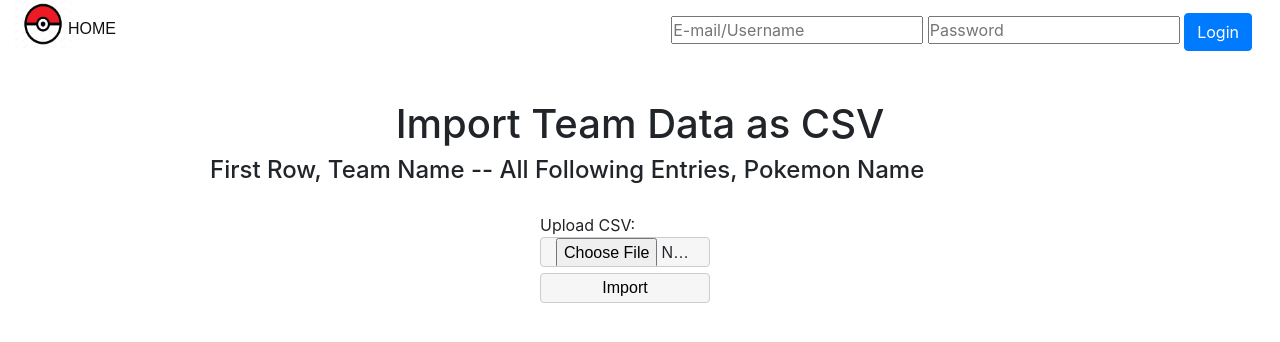
After one commit to lukedeni/pokemon_team_builder, a PHP site: page /import.php in a window 1280 px wide. The commit adds this page. Shown: the top 342 px of the page. Run offline with PHP 8.4, Linux system fonts and the light colour scheme.

Commit message:
adding ability to upload team

```diff
--- a/header.php
+++ b/header.php
@@ -33,6 +33,7 @@
                     <li><a href="create.php" style="padding: 5px">Create Team</a></li>
                     <li><a href="battle.php" style="padding: 5px">Battle Your Teams</a></li>
                     <li><a href="adv-search.php" style="padding: 5px">Search</a></li>
+                    <li><a href="import.php" style="padding: 5px">Import Team Data</a></li>
                     <li> <form action="includes/logout.inc.php" method="post" style="position: absolute; padding: 5px; top: 5px">
                     <button class= "btn btn-primary my-2 my-sm-0" type="submit" name="login-submit">Logout</button>
                     </form> </li>
--- /dev/null
+++ b/import.php
@@ -0,0 +1,71 @@
+<?php
+  require "header.php";
+?>
+
+    <main>
+      <div class="wrapper-main">
+        <section class="section-default">
+          <h1>Import Team Data as CSV</h1>
+          <h4>First Row, Team Name -- All Following Entries, Pokemon Name</h4>
+          <form class="form-signup" method="post" enctype="multipart/form-data">
+            <p>Upload CSV: <input type="file" name="file" /></p>
+            <p><input type="submit" name="submit" value="Import"/></p>
+            <?php
+                if(isset($_POST["submit"])){
+                    if($_FILES['file']['name']){
+                        $filename = explode(".", $_FILES['file']['name']);
+                        if($filename[1]=='csv'){
+                            $handle = fopen($_FILES['file']['tmp_name'], 'r');
+                            $data = fgetcsv($handle);
+
+                            // get team name from first line and make the team name!
+                            $team_name = mysqli_real_escape_string($conn, $data[0]);
+                            $sql = "INSERT INTO team (tname, wins, losses, total_battles) VALUES (?, 0, 0, 0);";
+                            $stmt_team = mysqli_stmt_init($conn);
+                            mysqli_stmt_prepare($stmt_team, $sql);
+                            mysqli_stmt_bind_param($stmt_team, "s", $team_name);
+                            mysqli_stmt_execute($stmt_team);
+
+                            $sql_getteamid = "select MAX(team_id) as max from team";
+                            $stmt_teamID = mysqli_stmt_init($conn);
+                            mysqli_stmt_prepare($stmt_teamID, $sql_getteamid);
+                            mysqli_stmt_execute($stmt_teamID);
+                            $result = mysqli_stmt_get_result($stmt_teamID);
+                            $row = mysqli_fetch_assoc($result);
+                            $team_id = $row['max'];
+
+                            $sql_make = "INSERT INTO makes (user_id, team_id) VALUES (?, ?)";
+                            $stmt_make = mysqli_stmt_init($conn);
+                            mysqli_stmt_prepare($stmt_make, $sql_make);
+                            mysqli_stmt_prepare($stmt_make, $sql_make);
+                            mysqli_stmt_bind_param($stmt_make, "ii", $_SESSION['id'],$team_id);
+                            mysqli_stmt_execute($stmt_make);
+
+                            while($data = fgetcsv($handle)){
+                                // get the pokeID from the pname
+                                $poke_name = mysqli_real_escape_string($conn, $data[0]);
+                                $sql_getpokeID = "SELECT poke_id FROM pokemon1 WHERE pname=?;";
+                                $stmt_getpokeID = mysqli_stmt_init($conn);
+                                mysqli_stmt_prepare($stmt_getpokeID, $sql_getpokeID);
+                                mysqli_stmt_bind_param($stmt_getpokeID, "s", $poke_name);
+                                mysqli_stmt_execute($stmt_getpokeID);
+                                $result = mysqli_stmt_get_result($stmt_getpokeID);
+                                $row = mysqli_fetch_assoc($result);
+
+                                // insert the contains table team_id and poke_id
+                                $sql_insertContains = "INSERT INTO contains (poke_id, team_id) VALUES (?, ?);";
+                                $stmt_insertContains = mysqli_stmt_init($conn);
+                                mysqli_stmt_prepare($stmt_insertContains, $sql_insertContains);
+                                mysqli_stmt_bind_param($stmt_insertContains, "ii", $row['poke_id'], $team_id);
+                                mysqli_stmt_execute($stmt_insertContains);
+
+                            }
+                            fclose($handle);
+                        }
+                    }
+                }
+            ?>
+          </form>
+        </section>
+      </div>
+    </main>
```
